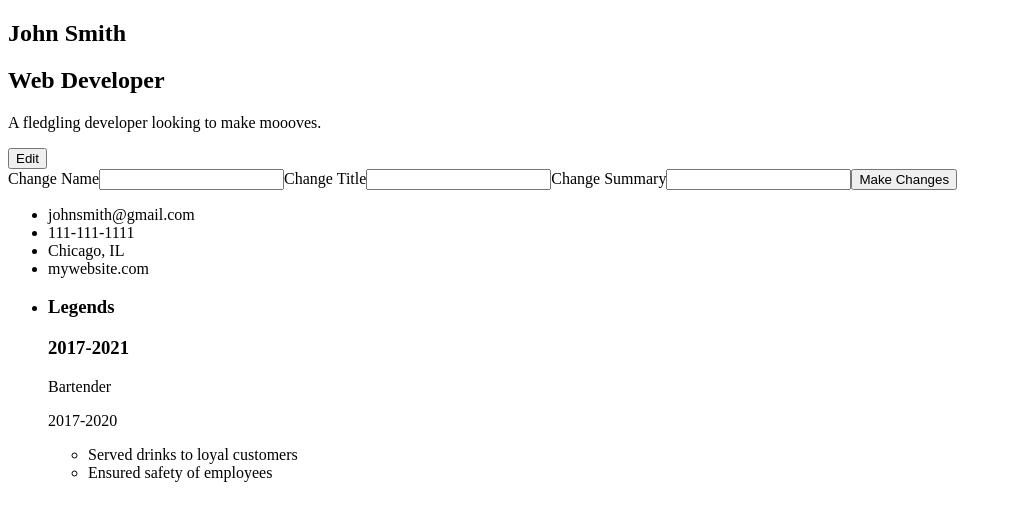
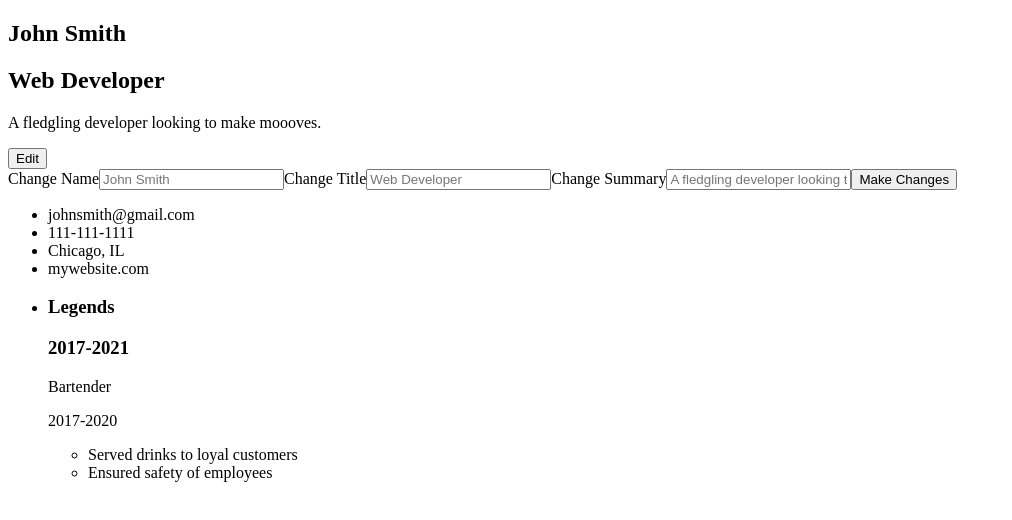
Before and after one commit to MochaDreamboat/React-CV, a React (Create React App) app: page / in a window 1280 px wide. Both pictures are taken after a click on the button "Edit". Shown: the top 520 px of the page, without its empty margins (0-1012 px from the left). Built offline with nearby package versions, Linux system fonts and the light colour scheme.

Commit message:
Enabled input fields to modify changes object in state for personal info. Form can now submit changes, resulting in re-rendering of new personal info values.

```diff
--- a/src/components/Form.js
+++ b/src/components/Form.js
@@ -1,16 +1,26 @@
-import React from "react";
+import React, { Component } from "react";
 
-const Form = (props) => (
+class Form extends Component {
+    constructor(props) {
+        super(props);
+
+    }
+
+    render () {
+        const { name, title, summary } = this.props.default;
+        return (
             <form id="edit-header">
                 <label for="name">Change Name</label>
-        <input id="name" onChange={null}/>
+                <input onChange={this.props.edit} id="name" placeholder={name} />
                 <label for="title">Change Title</label>
-        <input id="title" onChange={null}/>
+                <input onChange={this.props.edit} id="title" placeholder={title}/>
                 <label for="summary">Change Summary</label>
-        <input id="summary" onChange={null}/>
-        <button onClick={props.submitFunction}>Make Changes</button>
+                <input onChange={this.props.edit} id="summary" placeholder={summary} />
+                <button onClick={this.props.submit}>Make Changes</button>
             </form>
         )
+    }
+}
 
 
 export default Form;
```
Lines whose indentation alone changed are shown as unchanged.
